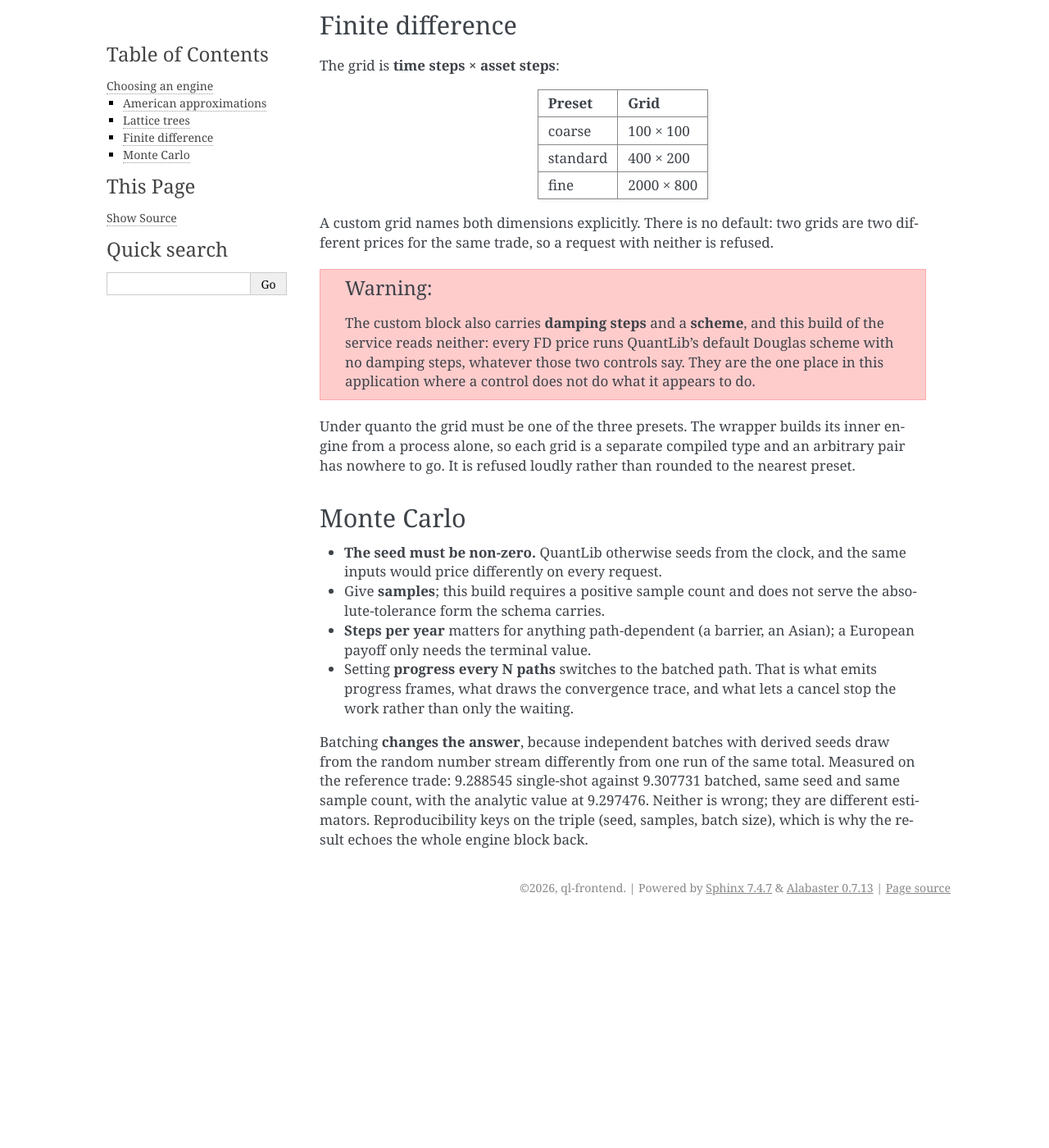
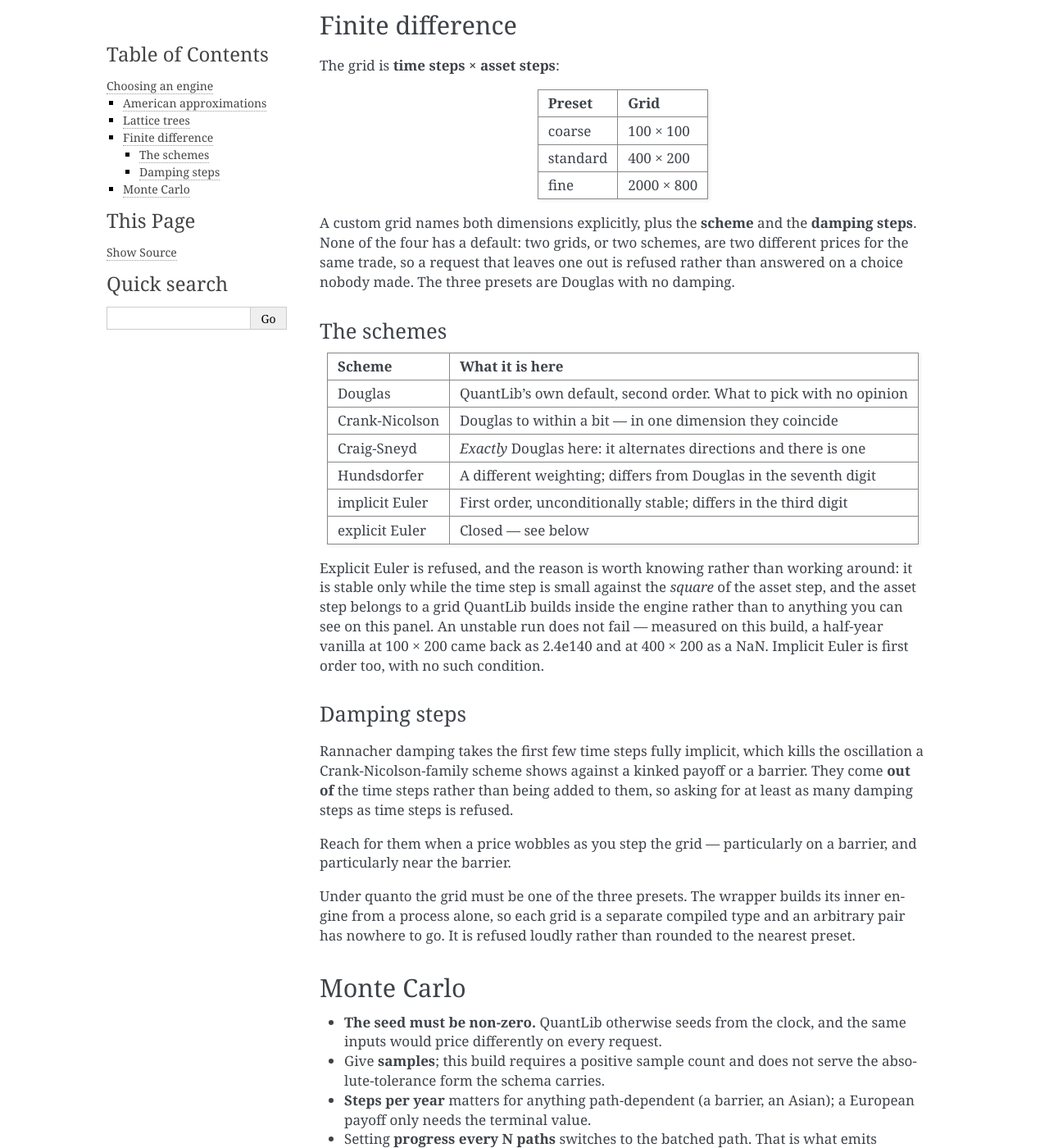
Before and after one commit to markccchiang/ql-frontend, a Sphinx documentation site: the page built from doc/engines.md, in a window 1280 px wide and 1400 px high, scrolled down 1326 px. Shown: the whole window at 82% size. Built offline with Sphinx 7.4.7, drawn with Linux system fonts in a browser that asks for light colours; before the commit the page ends 2448 px from its top, so only the background shows below that.

Commit message:
Follow the backend: the FD scheme is a choice, and explicit Euler is closed
The service read `engine.fd.custom.scheme` and `.damping_steps` for the first
time today, so two controls that had been decorative became load-bearing: an
unset scheme is now refused rather than quietly priced as Douglas, and this
client sent zero. The scheme select is a capability list like every other one
here — five schemes open with what distinguishes them in the label, explicit
Euler closed with the reason — and the rejection lands on the field like any
other. Validation catches all three rules before the round trip: a scheme is
required, both dimensions are required, and damping steps come out of the time
steps rather than being added to them.

The guide said the two controls did nothing, which was true this morning. It
now documents what each scheme is worth, since the differences are the reason
to have a menu: Craig-Sneyd is exactly Douglas in one dimension, Hundsdorfer
differs in the seventh digit, implicit Euler in the third.

109 unit checks, 28 browser checks, and the backend's own 138.

Co-Authored-By: Claude Opus 5 <noreply@anthropic.com>
Claude-Session: https://claude.ai/code/session_01MJtVZSjTSgWshw7miPwQ9g

```diff
--- a/doc/engines.md
+++ b/doc/engines.md
@@ -54,17 +54,40 @@ The grid is **time steps × asset steps**:
 | standard | 400 × 200 |
 | fine | 2000 × 800 |
 
-A custom grid names both dimensions explicitly. There is no default: two grids
-are two different prices for the same trade, so a request with neither is
-refused.
+A custom grid names both dimensions explicitly, plus the **scheme** and the
+**damping steps**. None of the four has a default: two grids, or two schemes,
+are two different prices for the same trade, so a request that leaves one out
+is refused rather than answered on a choice nobody made. The three presets are
+Douglas with no damping.
 
-:::{warning}
-The custom block also carries **damping steps** and a **scheme**, and this
-build of the service reads neither: every FD price runs QuantLib's default
-Douglas scheme with no damping steps, whatever those two controls say. They are
-the one place in this application where a control does not do what it appears
-to do.
-:::
+### The schemes
+
+| Scheme | What it is here |
+| --- | --- |
+| Douglas | QuantLib's own default, second order. What to pick with no opinion |
+| Crank-Nicolson | Douglas to within a bit — in one dimension they coincide |
+| Craig-Sneyd | *Exactly* Douglas here: it alternates directions and there is one |
+| Hundsdorfer | A different weighting; differs from Douglas in the seventh digit |
+| implicit Euler | First order, unconditionally stable; differs in the third digit |
+| explicit Euler | Closed — see below |
+
+Explicit Euler is refused, and the reason is worth knowing rather than working
+around: it is stable only while the time step is small against the *square* of
+the asset step, and the asset step belongs to a grid QuantLib builds inside the
+engine rather than to anything you can see on this panel. An unstable run does
+not fail — measured on this build, a half-year vanilla at 100 × 200 came back
+as 2.4e140 and at 400 × 200 as a NaN. Implicit Euler is first order too, with
+no such condition.
+
+### Damping steps
+
+Rannacher damping takes the first few time steps fully implicit, which kills
+the oscillation a Crank-Nicolson-family scheme shows against a kinked payoff or
+a barrier. They come **out of** the time steps rather than being added to them,
+so asking for at least as many damping steps as time steps is refused.
+
+Reach for them when a price wobbles as you step the grid — particularly on a
+barrier, and particularly near the barrier.
 
 Under quanto the grid must be one of the three presets. The wrapper builds its
 inner engine from a process alone, so each grid is a separate compiled type and
```
Also changed, not shown: doc/maths/numerics.md (+22 -9 lines), doc/troubleshooting.md (+6 -5 lines), src/components/trade/EngineCard.tsx (+6 -6 lines), 3 other files.
